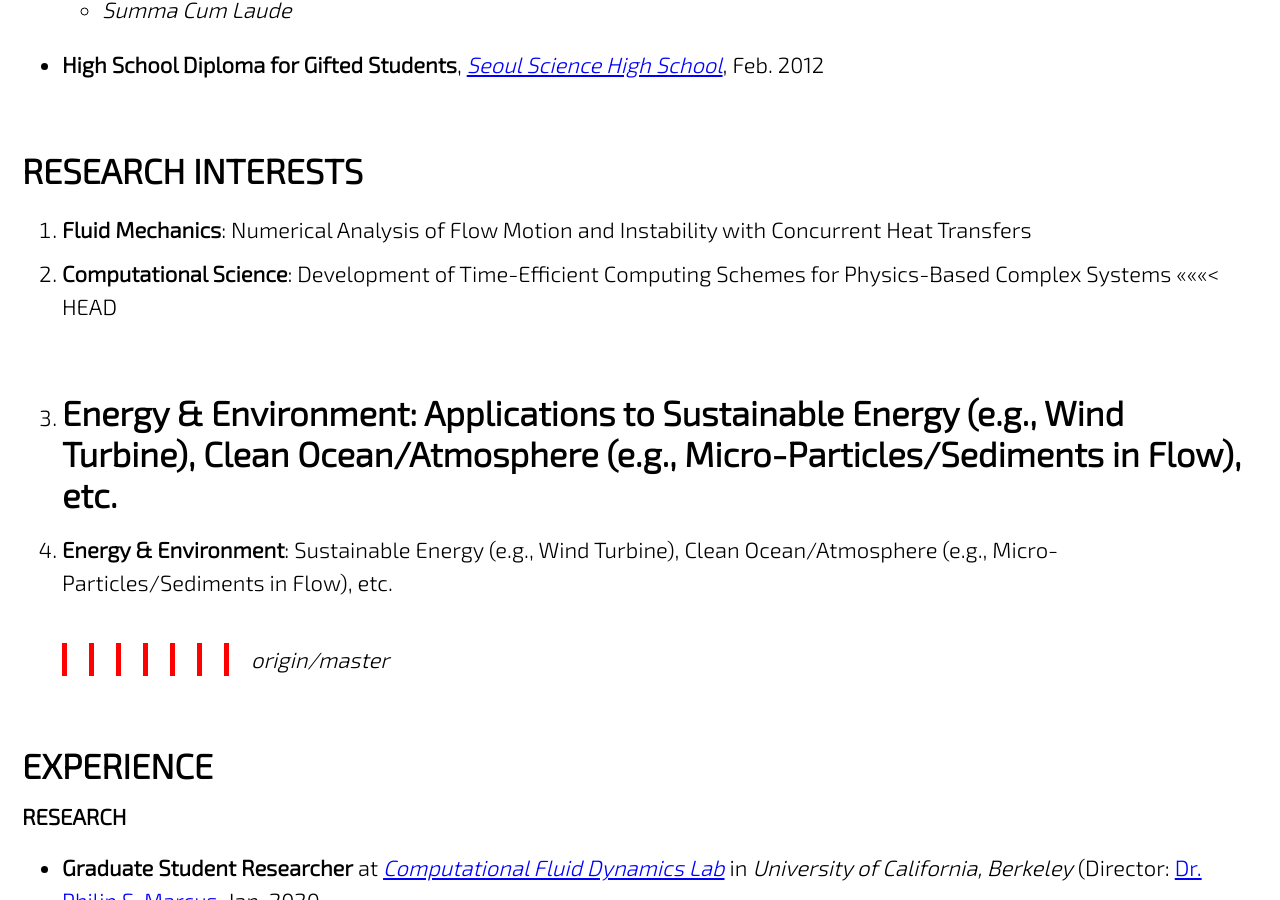
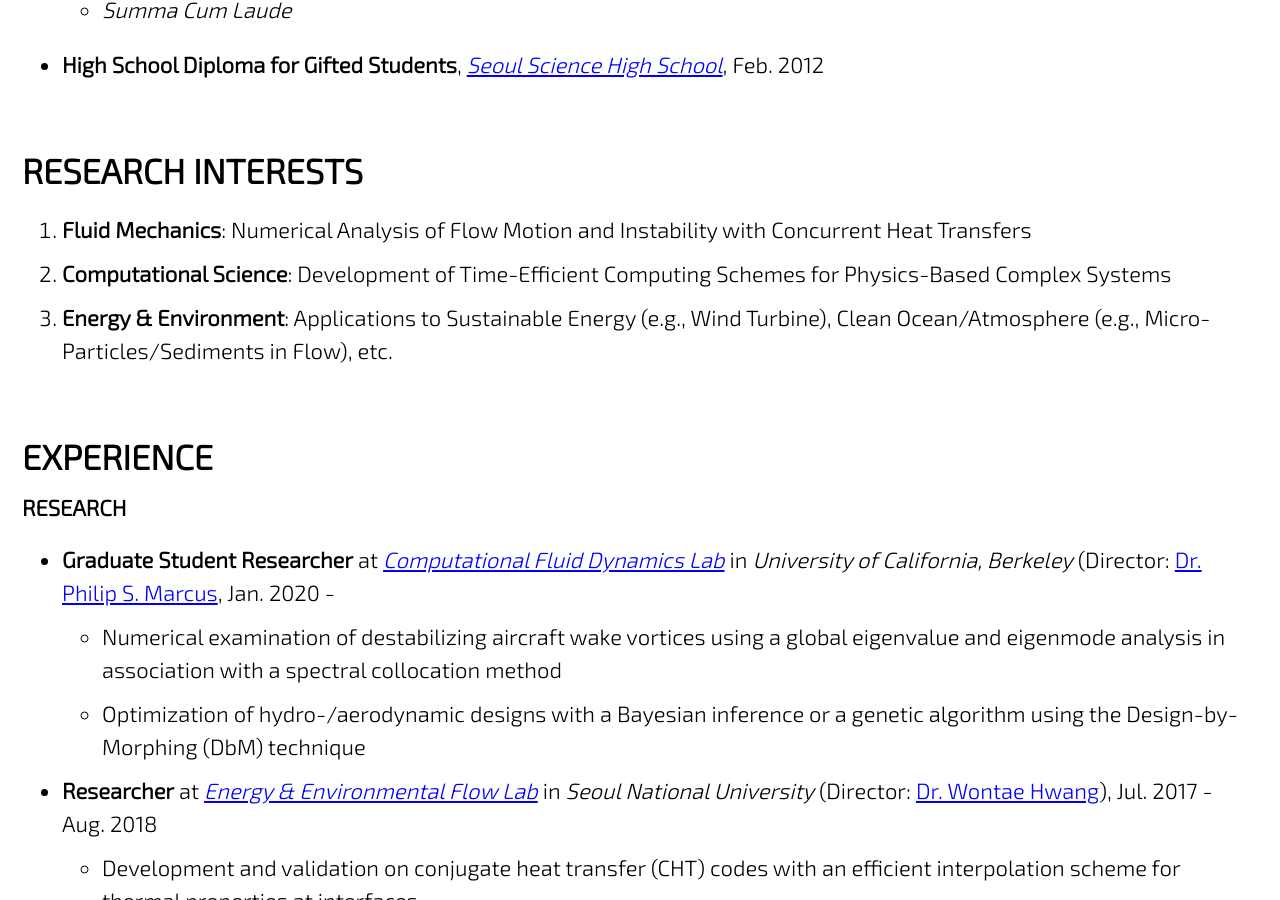
Before and after one commit to jun9303/jun9303.github.io, a Jekyll site: the page built from _pages/about.md, in a window 1280 px wide and 900 px high, scrolled down 1123 px. Built offline with Jekyll 4.4.1, drawn with Linux system fonts in a browser that asks for light colours; cached includes are drawn as plain includes; nearby versions of some CDN libraries.

Commit message:
Profile updates

```diff
--- a/_pages/about.md
+++ b/_pages/about.md
@@ -54,11 +54,7 @@ feature_row:
 
 1. **Fluid Mechanics**: Numerical Analysis of Flow Motion and Instability with Concurrent Heat Transfers
 2. **Computational Science**: Development of Time-Efficient Computing Schemes for Physics-Based Complex Systems
-<<<<<<< HEAD
 3. **Energy & Environment**: Applications to Sustainable Energy (e.g., Wind Turbine), Clean Ocean/Atmosphere (e.g., Micro-Particles/Sediments in Flow), etc.
-=======
-3. **Energy & Environment**: Sustainable Energy (e.g., Wind Turbine), Clean Ocean/Atmosphere (e.g., Micro-Particles/Sediments in Flow), etc.
->>>>>>> origin/master
 
 # EXPERIENCE
 
```
